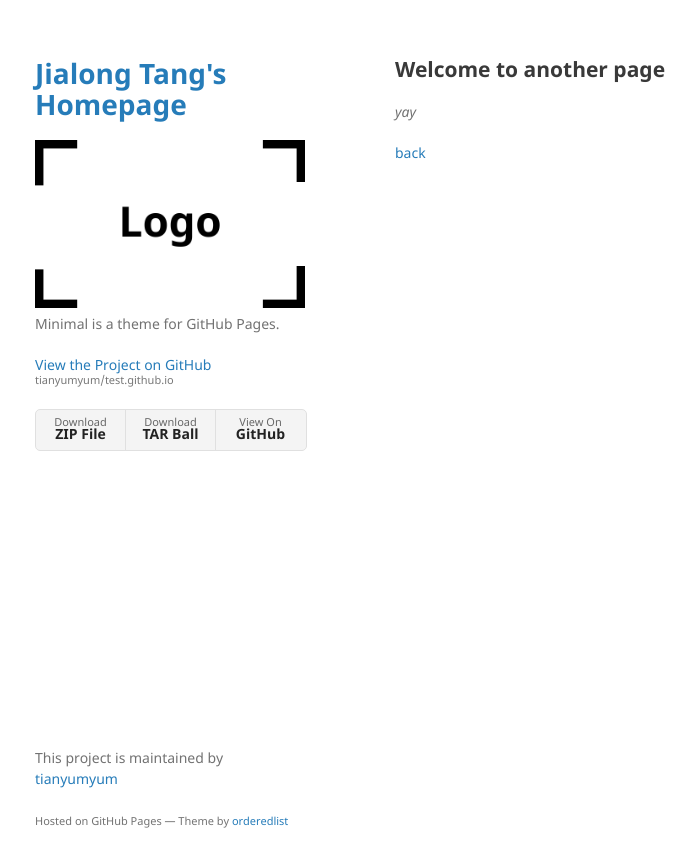
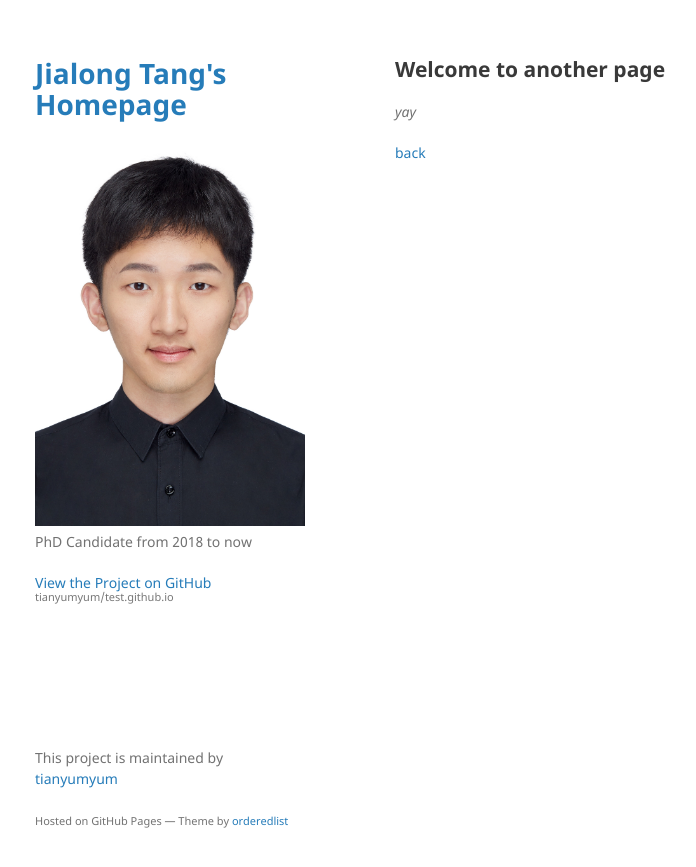
Before and after one commit to tianyumyum/test.github.io, a Jekyll site: the page built from another-page.md, in a window 1280 px wide. Shown: the top 867 px of the page, without its empty margins (175-871 px from the left). Built offline with Jekyll 4.4.1, drawn with Linux system fonts in a browser that asks for light colours; our own code applies the rules of GitHub Pages for plain Markdown files.

Commit message:
Update _config.yml

```diff
--- a/_config.yml
+++ b/_config.yml
@@ -1,6 +1,6 @@
 title: Jialong Tang's Homepage
-logo: /assets/img/logo.png
-description: Minimal is a theme for GitHub Pages.
-show_downloads: true
+logo: /assets/img/picture.jpeg
+description: PhD Candidate from 2018 to now
+show_downloads: false
 google_analytics:
 theme: jekyll-theme-minimal
```
